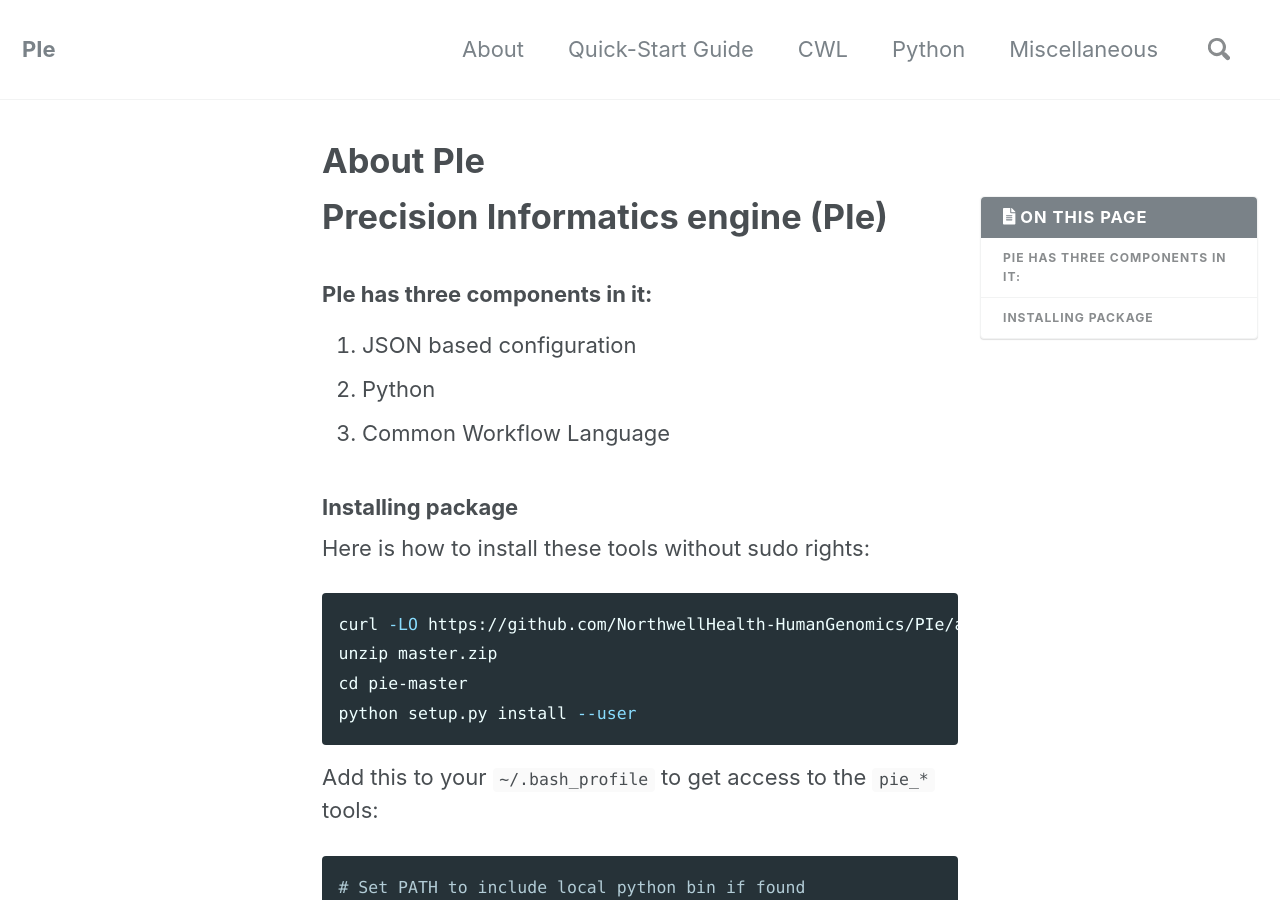
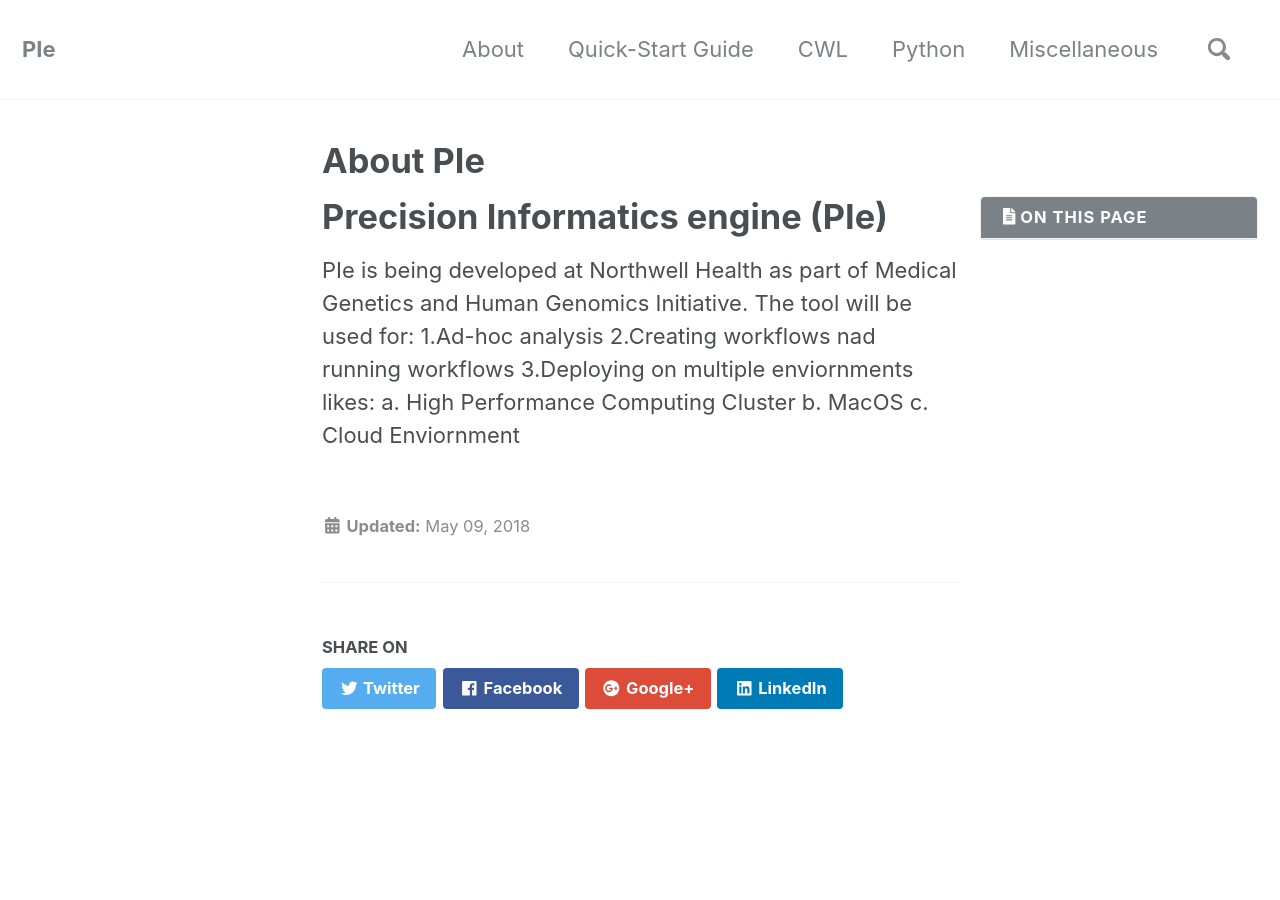
Before and after one commit to rhshah/PIe, a Jekyll site: the page built from docs/_about/index.md, in a window 1280 px wide and 900 px high. Built offline with Jekyll 4.4.1, drawn with Linux system fonts in a browser that asks for light colours; nearby versions of some CDN libraries; some of the changed text lies outside the part shown.

Commit message:
Addition to Docs

````diff
--- a/docs/_about/index.md
+++ b/docs/_about/index.md
@@ -9,27 +9,10 @@
 ---
 # Precision Informatics engine (PIe)
 
-### PIe has three components in it:
-1. JSON based configuration
-2. Python
-3. Common Workflow Language
-
-### Installing package
-
-Here is how to install these tools without sudo rights:
-
-```bash
-curl -LO https://github.com/NorthwellHealth-HumanGenomics/PIe/archive/master.zip
-unzip master.zip
-cd pie-master
-python setup.py install --user
-```
-
-Add this to your `~/.bash_profile` to get access to the `pie_*` tools:
-
-```bash
-# Set PATH to include local python bin if found
-if [ -d "$HOME/.local/bin" ]; then
-    PATH="$HOME/.local/bin:$PATH"
-fi
-```
+PIe is being developed at Northwell Health as part of Medical Genetics and Human Genomics Initiative. The tool will be used for:
+1.Ad-hoc analysis
+2.Creating workflows nad running workflows
+3.Deploying on multiple enviornments likes:
+  a. High Performance Computing Cluster
+  b. MacOS
+  c. Cloud Enviornment
--- a/docs/minimal-mistakes.scss
+++ /dev/null
@@ -1,40 +0,0 @@
-/*!
- * Minimal Mistakes Jekyll Theme 4.11.2 by Michael Rose
- * Copyright 2013-2018 Michael Rose - mademistakes.com | @mmistakes
- * Licensed under MIT (https://github.com/mmistakes/minimal-mistakes/blob/master/LICENSE.txt)
-*/
-
-/* Variables */
-@import "minimal-mistakes/variables";
-
-/* Mixins and functions */
-@import "minimal-mistakes/vendor/breakpoint/breakpoint";
-@include breakpoint-set("to ems", true);
-@import "minimal-mistakes/vendor/magnific-popup/magnific-popup"; // Magnific Popup
-@import "minimal-mistakes/vendor/susy/susy";
-@import "minimal-mistakes/mixins";
-
-/* Core CSS */
-@import "minimal-mistakes/reset";
-@import "minimal-mistakes/base";
-@import "minimal-mistakes/forms";
-@import "minimal-mistakes/tables";
-@import "minimal-mistakes/animations";
-
-/* Components */
-@import "minimal-mistakes/buttons";
-@import "minimal-mistakes/notices";
-@import "minimal-mistakes/masthead";
-@import "minimal-mistakes/navigation";
-@import "minimal-mistakes/footer";
-@import "minimal-mistakes/search";
-@import "minimal-mistakes/syntax";
-
-/* Utility classes */
-@import "minimal-mistakes/utilities";
-
-/* Layout specific */
-@import "minimal-mistakes/page";
-@import "minimal-mistakes/archive";
-@import "minimal-mistakes/sidebar";
-@import "minimal-mistakes/print";
````
Also changed, not shown: docs/index.md (+14 -6 lines).
